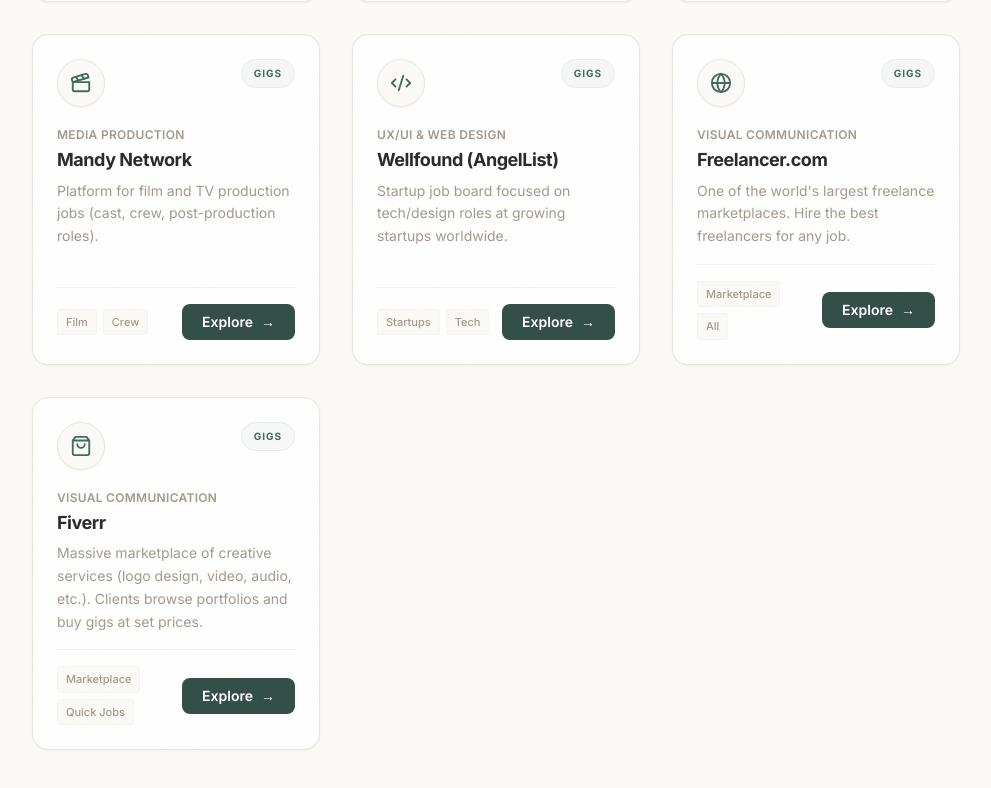
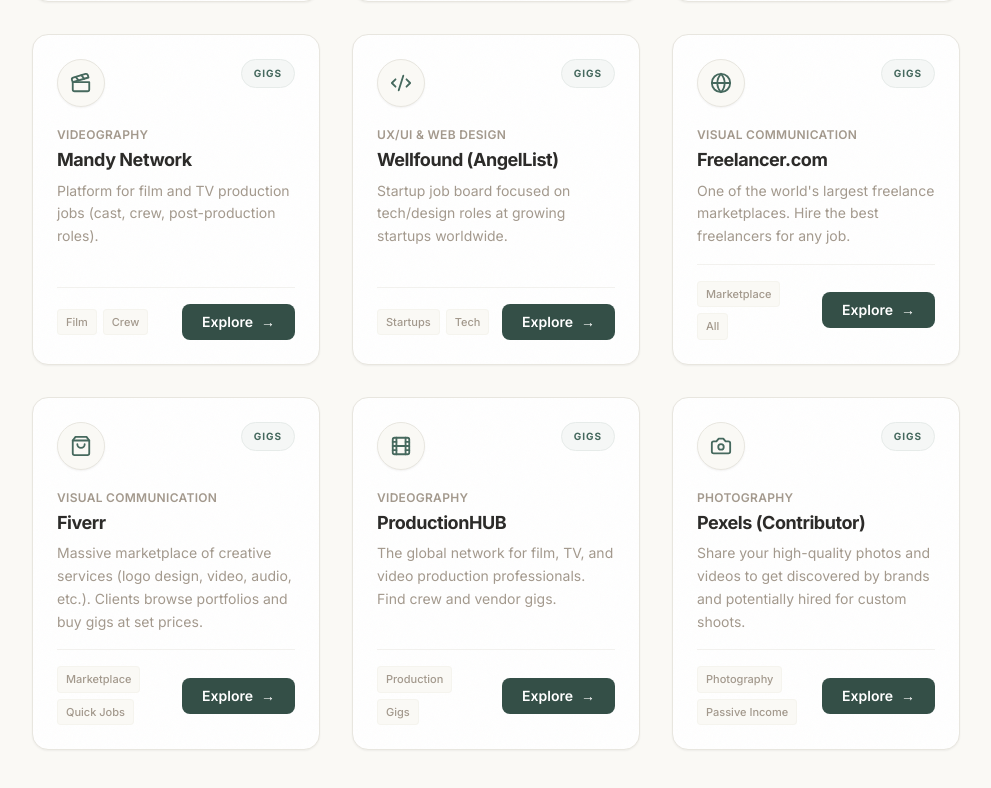
Before and after one commit to TeckTinkerere/kreatorsNest, a React (Create React App) app: page /gigs in a window 1280 px wide. Shown: the part 1068-1856 px from the top of the page, without its empty margins (272-1263 px from the left). Built offline with nearby package versions, Linux system fonts and the light colour scheme.

Commit message:
Expand freelance occupation resources: Photography, Video Editing, Videography

```diff
--- a/src/data/contributors.json
+++ b/src/data/contributors.json
@@ -1,47 +1,15 @@
 [
   {
     "id": "1",
-    "name": "Jane Doe",
+    "name": "Hari Krishna",
     "avatar": "",
-    "bio": "Visual storyteller and motion designer sharing tutorials on color grading and After Effects workflows.",
+    "bio": "Video Editor | Reels Creator.",
     "contributions": [
-      "Color Grading Masterclass",
-      "After Effects Tips for Beginners"
+      "Capcut Recommendation",
+      "AI Prompting Tips"
     ],
     "socials": {
-      "youtube": "https://youtube.com/@janedoe",
-      "twitter": "https://twitter.com/janedoe",
-      "instagram": "https://instagram.com/janedoe"
-    }
-  },
-  {
-    "id": "2",
-    "name": "Alex Rivera",
-    "avatar": "",
-    "bio": "Freelance photographer and educator covering portrait lighting and business strategies for creatives.",
-    "contributions": [
-      "Portrait Lighting Setup Guide",
-      "How to Price Your Photography"
-    ],
-    "socials": {
-      "youtube": "https://youtube.com/@alexrivera",
-      "instagram": "https://instagram.com/alexrivera",
-      "tiktok": "https://tiktok.com/@alexrivera"
-    }
-  },
-  {
-    "id": "3",
-    "name": "Sam Kim",
-    "avatar": "",
-    "bio": "UI/UX designer and Figma enthusiast. Creates content on design systems and freelance workflows.",
-    "contributions": [
-      "Building Design Systems in Figma",
-      "Freelance Client Onboarding Process"
-    ],
-    "socials": {
-      "twitter": "https://twitter.com/samkim",
-      "linkedin": "https://linkedin.com/in/samkim",
-      "youtube": "https://youtube.com/@samkim"
+      "instagram": "https://instagram.com/starboy_hk"
     }
   }
 ]
--- a/src/data/resources.js
+++ b/src/data/resources.js
@@ -4,7 +4,10 @@
   "Motion Graphics",
   "UX/UI & Web Design",
   "Animation & 3D Arts",
-  "Media Production"
+  "Media Production",
+  "Photography",
+  "Video Editing",
+  "Videography"
 ];
 
 export const resourceData = [
@@ -64,7 +67,7 @@
     title: "Premiere Pro Editing Basics",
     description: "Adobe's official Premiere Pro workflow guide: timeline editing, cuts, transitions, and exporting clean videos.",
     type: "Learning",
-    category: "Media Production",
+    category: "Video Editing",
     link: "https://helpx.adobe.com/premiere-pro/using/basic-workflow.html",
     icon: "Scissors",
     tags: ["Editing", "Video"],
@@ -94,7 +97,7 @@
     title: "Cinematography Basics",
     description: "StudioBinder blog guide on lighting, framing and camera theory for better video shoot planning.",
     type: "Learning",
-    category: "Media Production",
+    category: "Videography",
     link: "https://www.studiobinder.com/category/directing/cinematography/",
     icon: "Camera",
     tags: ["Cinematography", "Lighting"],
@@ -118,6 +121,56 @@
     link: "https://experienceleague.adobe.com/en/docs/substance-3d-painter/using/getting-started/getting-started",
     icon: "Brush",
     tags: ["Texturing", "Materials"],
+  },
+  {
+    id: "l12",
+    title: "AI Prompting for Video Creators",
+    description: "Master the art of prompting to generate scripts, storyboards, and visual assets using AI (Prompt Library).",
+    type: "Learning",
+    category: "Video Editing",
+    link: "https://promptlibrary.org/",
+    icon: "Wand2",
+    tags: ["AI", "Prompting", "Video"],
+  },
+  {
+    id: "l13",
+    title: "Mastering CapCut: Desktop & Mobile",
+    description: "Learn advanced editing, keyframing, and speed ramping techniques in CapCut for viral content.",
+    type: "Learning",
+    category: "Video Editing",
+    link: "https://www.capcut.com/resource/",
+    icon: "Video",
+    tags: ["CapCut", "Editing"],
+  },
+  {
+    id: "l14",
+    title: "Photography Exposure Triangle",
+    description: "A deep dive into ISO, Shutter Speed, and Aperture to take full manual control of your camera.",
+    type: "Learning",
+    category: "Photography",
+    link: "https://photographylife.com/what-is-exposure-triangle",
+    icon: "Sun",
+    tags: ["Photography", "Basics"],
+  },
+  {
+    id: "l15",
+    title: "Essential Camera Movements",
+    description: "A guide to pans, tilts, dollies, and more to add cinematic flair to your video projects.",
+    type: "Learning",
+    category: "Videography",
+    link: "https://www.studiobinder.com/blog/camera-movements-in-film/",
+    icon: "Video",
+    tags: ["Camera", "Cinematic"],
+  },
+  {
+    id: "l16",
+    title: "The Art of Portrait Lighting",
+    description: "Learn to manipulate natural and artificial light to create depth and emotion in your photography.",
+    type: "Learning",
+    category: "Photography",
+    link: "https://www.creativelive.com/photography/portrait",
+    icon: "Sun",
+    tags: ["Lighting", "Portrait"],
   },
 
   // TOOLS
@@ -206,7 +259,7 @@
     title: "DaVinci Resolve",
     description: "Free professional video editing, color grading, and VFX suite (used in film and TV post-production).",
     type: "Tools",
-    category: "Media Production",
+    category: "Video Editing",
     link: "https://www.blackmagicdesign.com/products/davinciresolve",
     icon: "Clapperboard",
     tags: ["Video Editing", "Color Grading"],
@@ -220,6 +273,56 @@
     link: "https://rive.app/",
     icon: "Zap",
     tags: ["Interactive", "Animation"],
+  },
+  {
+    id: "t11",
+    title: "CapCut",
+    description: "The most popular all-in-one video editor for creators. Simple enough for beginners, powerful enough for pros.",
+    type: "Tools",
+    category: "Video Editing",
+    link: "https://www.capcut.com/",
+    icon: "Scissors",
+    tags: ["Video Editing", "Free"],
+  },
+  {
+    id: "t12",
+    title: "Darkroom",
+    description: "Advanced photo and video editor for mobile and desktop, featuring RAW support and deep integration.",
+    type: "Tools",
+    category: "Photography",
+    link: "https://darkroom.co/",
+    icon: "Image",
+    tags: ["Photography", "Editing"],
+  },
+  {
+    id: "t13",
+    title: "Storyboarder",
+    description: "Free, open-source tool for quickly sketching and organizing storyboards for video and animation.",
+    type: "Tools",
+    category: "Videography",
+    link: "https://wonderunit.com/storyboarder/",
+    icon: "PenTool",
+    tags: ["Planning", "Pre-production"],
+  },
+  {
+    id: "t14",
+    title: "Sun Surveyor",
+    description: "Plan your outdoor shoots with precision by tracking sun and moon positions and golden hour times.",
+    type: "Tools",
+    category: "Videography",
+    link: "https://www.sunsurveyor.com/",
+    icon: "Sun",
+    tags: ["Planning", "Outdoor"],
+  },
+  {
+    id: "t15",
+    title: "Adobe Lightroom",
+    description: "The professional standard for non-destructive photo editing and organization.",
+    type: "Tools",
+    category: "Photography",
+    link: "https://www.adobe.com/products/photoshop-lightroom.html",
+    icon: "Image",
+    tags: ["Photo Editing", "Workflow"],
   },
 
   // TEMPLATES
@@ -303,6 +406,26 @@
     icon: "Layout",
     tags: ["Wireframing", "Layout"],
   },
+  {
+    id: "temp9",
+    title: "Video Production Script",
+    description: "Standard two-column script template for planning visuals and audio cues for your video projects.",
+    type: "Templates",
+    category: "Video Editing",
+    link: "https://www.studiobinder.com/blog/video-script-template/",
+    icon: "FileText",
+    tags: ["Script", "Planning"],
+  },
+  {
+    id: "temp10",
+    title: "Photography Shot List",
+    description: "Stay organized on set with a detailed list of all the shots you need to capture during your session.",
+    type: "Templates",
+    category: "Photography",
+    link: "https://www.format.com/magazine/resources/photography/photography-shot-list-template",
+    icon: "ListChecks",
+    tags: ["Shot List", "Organization"],
+  },
 
   // GIGS
   {
@@ -370,7 +493,7 @@
     title: "Mandy Network",
     description: "Platform for film and TV production jobs (cast, crew, post-production roles).",
     type: "Gigs",
-    category: "Media Production",
+    category: "Videography",
     link: "https://www.mandy.com/",
     icon: "Clapperboard",
     tags: ["Film", "Crew"],
@@ -404,6 +527,26 @@
     link: "https://www.fiverr.com/",
     icon: "ShoppingBag",
     tags: ["Marketplace", "Quick Jobs"],
+  },
+  {
+    id: "g11",
+    title: "ProductionHUB",
+    description: "The global network for film, TV, and video production professionals. Find crew and vendor gigs.",
+    type: "Gigs",
+    category: "Videography",
+    link: "https://www.productionhub.com/",
+    icon: "Film",
+    tags: ["Production", "Gigs"],
+  },
+  {
+    id: "g12",
+    title: "Pexels (Contributor)",
+    description: "Share your high-quality photos and videos to get discovered by brands and potentially hired for custom shoots.",
+    type: "Gigs",
+    category: "Photography",
+    link: "https://www.pexels.com/onboarding/",
+    icon: "Camera",
+    tags: ["Photography", "Passive Income"],
   },
 
   // COMMUNITIES
--- a/src/pages/Contributors.jsx
+++ b/src/pages/Contributors.jsx
@@ -255,7 +255,7 @@
             Kreator's Nest is built by the community. Share your resources and knowledge with the next generation of creators.
           </p>
           <a
-            href="mailto:hello@kreatornest.com"
+            href="mailto:mohamedaslam.of@gmail.com"
             className="inline-flex items-center gap-2 px-10 py-4 bg-white text-organic-charcoal rounded-full font-bold text-base hover:bg-primary-50 transition-all shadow-xl shadow-white/5"
           >
             <Mail size={18} />
--- a/src/pages/StarterKit.jsx
+++ b/src/pages/StarterKit.jsx
@@ -11,7 +11,10 @@
     { label: "Motion Graphics", filter: "Motion Graphics" },
     { label: "UX/UI & Web Design", filter: "UX/UI & Web Design" },
     { label: "Animation & 3D Arts", filter: "Animation & 3D Arts" },
-    { label: "Media Production", filter: "Media Production" }
+    { label: "Media Production", filter: "Media Production" },
+    { label: "Photography", filter: "Photography" },
+    { label: "Video Editing", filter: "Video Editing" },
+    { label: "Videography", filter: "Videography" }
   ];
 
   const [activeRole, setActiveRole] = useState(roles[0].filter);
```
Also changed, not shown: 2 other files (tests, documents, lock files or other folders).
